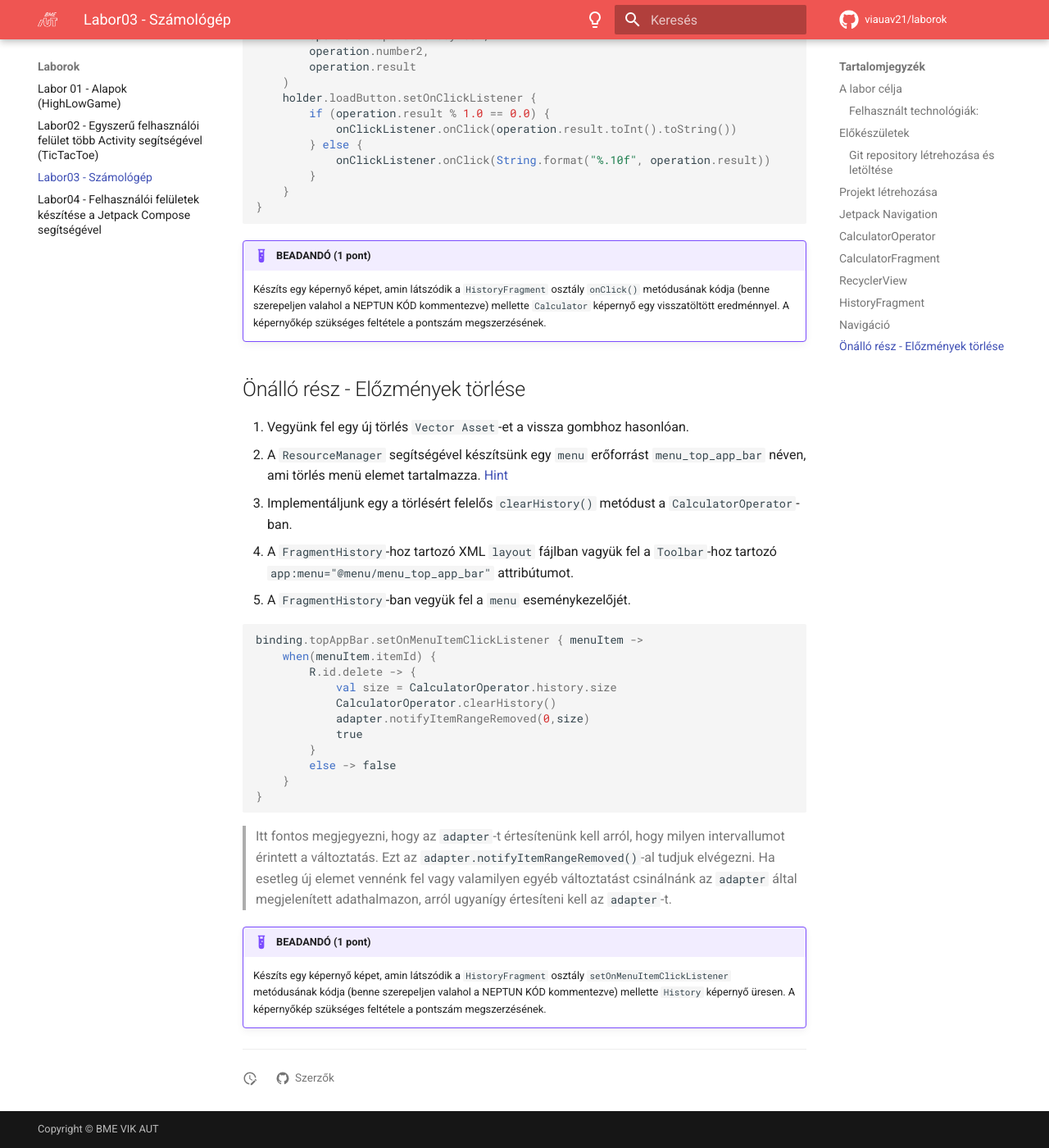
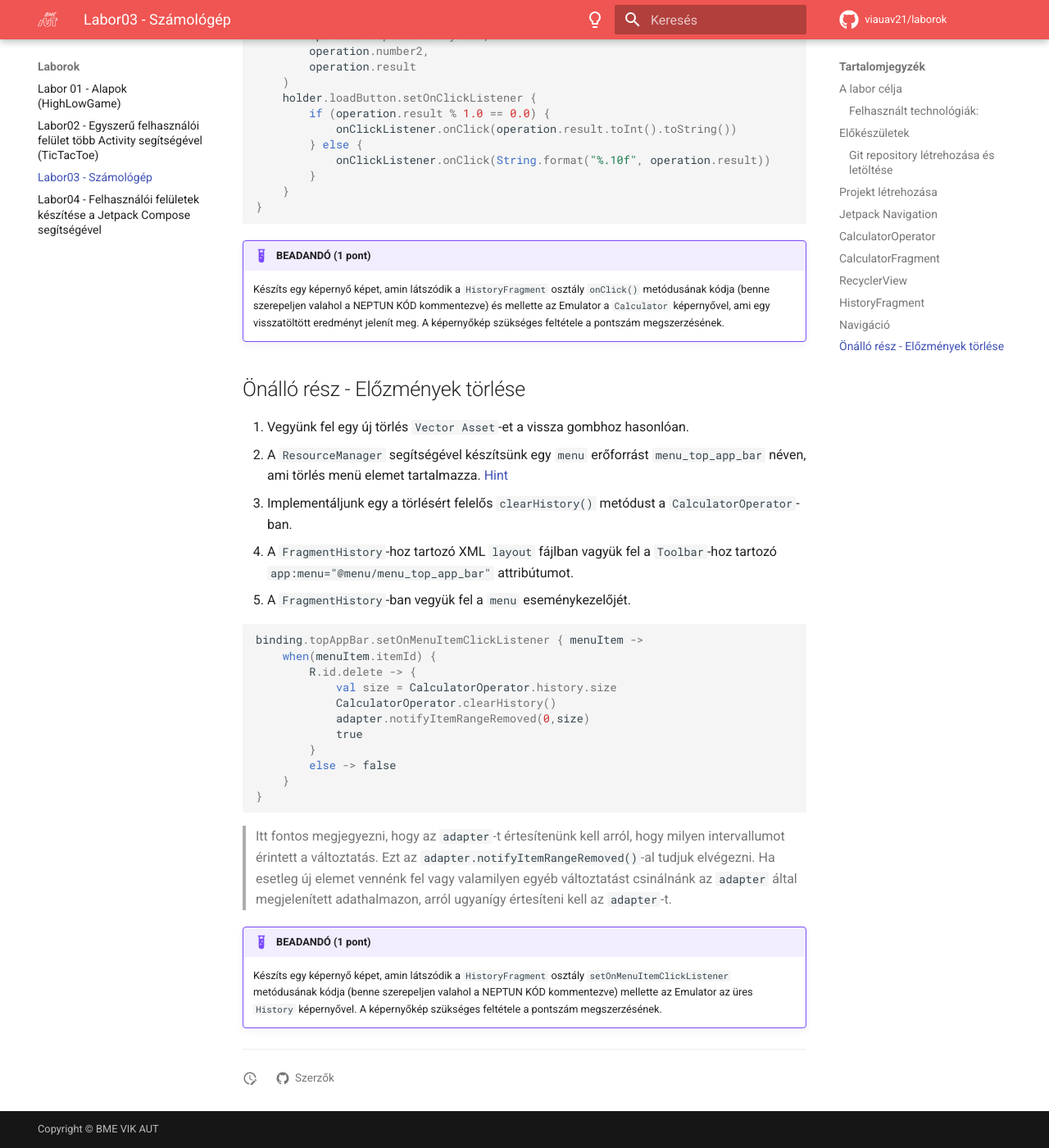
Before and after one commit to VIAUAV21/laborok, an MkDocs documentation site: the page built from docs/laborok/calculator/index.md, in a window 1280 px wide and 1400 px high, scrolled down 25013 px. Shown: the whole window at 82% size. Built offline with MkDocs 1.6.1 and Material for MkDocs 9.7.7, drawn with Linux system fonts in a browser that asks for light colours; comment, search, counter and statistics services are not loaded; some of the changed text lies outside the part shown.

Commit message:
Update index.md
Fix typos

````diff
--- a/docs/laborok/calculator/index.md
+++ b/docs/laborok/calculator/index.md
@@ -828,7 +828,7 @@ Végezetőül hívjuk meg ezt az `initButtons()` metódust az `onViewCreated()`-
 ```
 
 !!!example "BEADANDÓ (1 pont)"
-	Készíts egy képernyő képet, amin látszódik a `CalculatorFragment` osztály kódja (benne szerepeljen valahol a NEPTUN KÓD kommentezve) és a futó alkalmazás egy beírt számmal.
+	Készíts egy képernyő képet, amin látszódik a `CalculatorFragment` osztály kódja (benne szerepeljen valahol a NEPTUN KÓD kommentezve) és az Emulatorral futtatott alkalmazás egy beírt számmal.
 	A képernyőkép szükséges feltétele a pontszám megszerzésének.
 
 ## RecyclerView
@@ -1207,7 +1207,7 @@ override fun onBindViewHolder(holder: ViewHolder, position: Int) {
 ```
 
 !!!example "BEADANDÓ (1 pont)"
-	Készíts egy képernyő képet, amin látszódik a `HistoryFragment` osztály `onClick()` metódusának kódja (benne szerepeljen valahol a NEPTUN KÓD kommentezve) mellette `Calculator` képernyő egy visszatöltött eredménnyel.
+	Készíts egy képernyő képet, amin látszódik a `HistoryFragment` osztály `onClick()` metódusának kódja (benne szerepeljen valahol a NEPTUN KÓD kommentezve) és mellette az Emulator a `Calculator` képernyővel, ami egy visszatöltött eredményt jelenít meg.
 	A képernyőkép szükséges feltétele a pontszám megszerzésének.
 
 ## Önálló rész - Előzmények törlése
@@ -1235,5 +1235,5 @@ binding.topAppBar.setOnMenuItemClickListener { menuItem ->
 > Itt fontos megjegyezni, hogy az `adapter`-t értesítenünk kell arról, hogy milyen intervallumot érintett a változtatás. Ezt az `adapter.notifyItemRangeRemoved()`-al tudjuk elvégezni. Ha esetleg új elemet vennénk fel vagy valamilyen egyéb változtatást csinálnánk az `adapter` által megjelenített adathalmazon, arról ugyanígy értesíteni kell az `adapter`-t.
 
 !!!example "BEADANDÓ (1 pont)"
-	Készíts egy képernyő képet, amin látszódik a `HistoryFragment` osztály `setOnMenuItemClickListener` metódusának kódja (benne szerepeljen valahol a NEPTUN KÓD kommentezve) mellette `History` képernyő üresen.
+	Készíts egy képernyő képet, amin látszódik a `HistoryFragment` osztály `setOnMenuItemClickListener` metódusának kódja (benne szerepeljen valahol a NEPTUN KÓD kommentezve) mellette az Emulator az üres `History` képernyővel.
 	A képernyőkép szükséges feltétele a pontszám megszerzésének.
````
Also changed, not shown: other parts of docs/laborok/calculator/index.md (+1 -1 lines).
